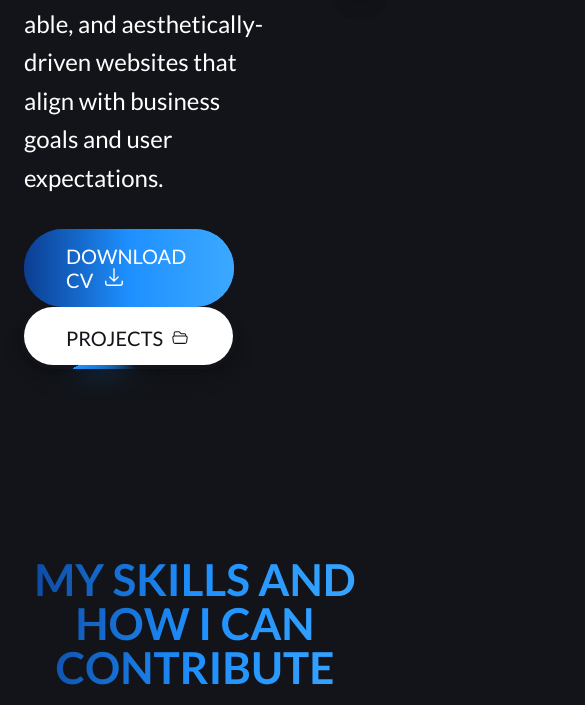
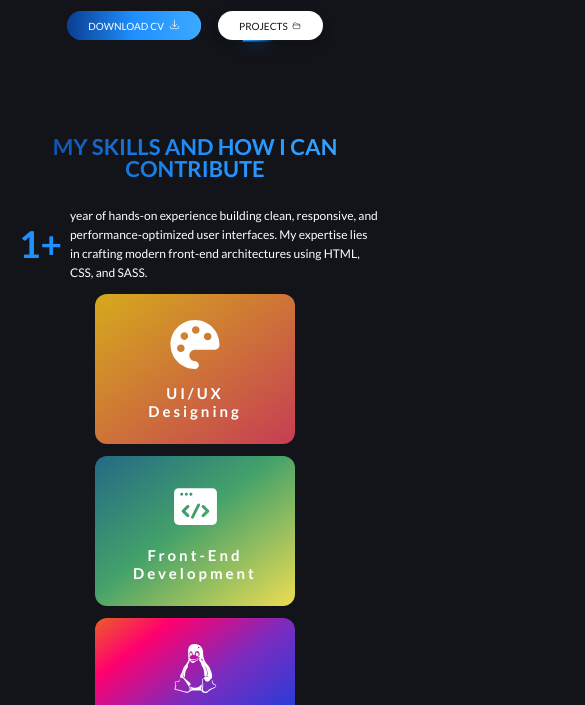
Before and after one commit to AmirAhmedShaaban/My-Portfolio, a website: page index.html in a window 390 px wide. Shown: the part 544-1249 px from the top of the page, 585 px wide, since content can reach past the window. Drawn offline with Linux system fonts and the light colour scheme.

Commit message:
First Responsive version

```diff
--- a/index.html
+++ b/index.html
@@ -174,8 +174,8 @@
               <svg
                 class="bulks__bulk__icon"
                 fill="#000000"
-                height="200px"
-                width="200px"
+                height=""
+                width=""
                 version="1.1"
                 id="Layer_1"
                 xmlns="http://www.w3.org/2000/svg"
@@ -294,8 +294,8 @@
               <svg
                 class="work__icon"
                 fill="#000000"
-                height="200px"
-                width="200px"
+                height=""
+                width=""
                 version="1.1"
                 id="Layer_1"
                 xmlns="http://www.w3.org/2000/svg"
@@ -1055,12 +1055,12 @@
           >
           <span class="popup__description__break">Description:</span> This is a
           purely experimental landing page inspired by the Egyptian sweets brand
-          "Balaban". It was built using HTML5, CSS3, and Sass, following the BEM
+          "Blaban". It was built using HTML5, CSS3, and Sass, following the BEM
           methodology and the 7-1 Sass architecture. The design carefully mimics
           the official Balaban color palette to demonstrate my front-end coding
           skills.
           <span class="popup__description__break">Disclaimer:</span> This
-          project is not affiliated with the Balaban company in any way. It is
+          project is not affiliated with the Blaban company in any way. It is
           for personal development and educational purposes only.
         </div>
       </div>
--- a/sass/abstracts/_mixins.scss
+++ b/sass/abstracts/_mixins.scss
@@ -2,8 +2,51 @@
   max-width: 150rem;
   margin: 0 auto;
   padding: 0 2.4rem;
+
+  @include respond(tap-port) {
+    max-width: 130rem;
+  }
 }
 
 @mixin section-padding {
   padding: 9.6rem 0 9.6rem 0;
 }
+
+//ORDER: Base + typography > general layout + grid > page layout > components
+
+@mixin respond($breakpoint) {
+  @if $breakpoint == big-desktop {
+    //2000px
+    @media (min-width: 125em) {
+      @content;
+    }
+  }
+
+  @if $breakpoint == mid-desktop {
+    //1600px
+    @media (max-width: 100em) {
+      @content;
+    }
+  }
+
+  @if $breakpoint == tab-land {
+    //1200px
+    @media (max-width: 75em) {
+      @content;
+    }
+  }
+
+  @if $breakpoint == tap-port {
+    //900px
+    @media (max-width: 56.25em) {
+      @content;
+    }
+  }
+
+  @if $breakpoint == phone {
+    //600px
+    @media (max-width: 37.5em) {
+      @content;
+    }
+  }
+}
--- a/sass/base/_base.scss
+++ b/sass/base/_base.scss
@@ -12,4 +12,16 @@ html {
   //This is useful for responsive design
   font-size: 62.5%;
   scroll-behavior: smooth;
+
+  @include respond(mid-desktop) {
+    font-size: 50%;
+  }
+
+  @include respond(tab-land) {
+    font-size: 37.5%;
+  }
+
+  @include respond(tap-port) {
+    font-size: 31.25%;
+  }
 }
--- a/sass/base/_typography.scss
+++ b/sass/base/_typography.scss
@@ -59,3 +59,11 @@ body {
     text-shadow: 0.5rem 1rem 2rem rgba(#000, 0.5);
   }
 }
+
+.hero__text {
+  @include respond(phone) {
+    max-width: 90rem;
+    margin: 0 auto;
+    text-align: center;
+  }
+}
--- a/sass/components/_bulks.scss
+++ b/sass/components/_bulks.scss
@@ -3,6 +3,11 @@
   gap: 2.4rem;
   justify-content: center;
   align-items: center;
+
+  @include respond(tap-port) {
+    flex-wrap: wrap;
+    max-width: 120rem;
+  }
 
   &__bulk {
     height: 30rem;
@@ -11,6 +16,9 @@
     padding: 2rem;
     transition: all 0.3s;
     text-align: center;
+
+    @include respond(tap-port) {
+    }
 
     &__text {
       font-size: 3rem;
--- a/sass/components/_connect.scss
+++ b/sass/components/_connect.scss
@@ -9,6 +9,10 @@
   border-radius: 12px;
   box-shadow: 0 0.2rem 1rem rgba(#000, 0.8);
 
+  @include respond(phone) {
+    height: 70rem;
+  }
+
   &__box--wrapper {
     position: relative;
     width: 60%;
@@ -18,6 +22,11 @@
     left: 50%;
     transform: translate(-50%, -50%);
     z-index: 1;
+
+    @include respond(phone) {
+      height: 60rem;
+      width: 75%;
+    }
 
     &__content {
       position: absolute;
--- a/sass/components/_form.scss
+++ b/sass/components/_form.scss
@@ -9,6 +9,9 @@
 
     &:not(:last-child) {
       margin-bottom: 2rem;
+    }
+    @include respond(phone) {
+      width: 30rem;
     }
   }
 
@@ -65,4 +68,8 @@
 .btn--submit {
   position: absolute;
   margin-left: 16.5rem;
+
+  @include respond(phone) {
+    margin-left: 7.5rem;
+  }
 }
--- a/sass/components/_hero-img.scss
+++ b/sass/components/_hero-img.scss
@@ -46,4 +46,10 @@
     vertical-align: middle;
     animation: animate__before 8s ease-in-out infinite;
   }
+
+  @include respond(phone) {
+    grid-row: 1;
+    max-width: 60rem;
+    margin: 0 auto;
+  }
 }
--- a/sass/components/_hover-cards.scss
+++ b/sass/components/_hover-cards.scss
@@ -3,6 +3,14 @@
     display: grid;
     grid-template-columns: repeat(3, 1fr);
     gap: 2.4rem;
+
+    @include respond(tap-port) {
+      grid-template-columns: repeat(2, 1fr);
+    }
+
+    @include respond(phone) {
+      grid-template-columns: repeat(1, 1fr);
+    }
 
     &__item {
       background-color: $background-color;
@@ -40,6 +48,10 @@
     font-size: 2.4rem;
     font-weight: 800;
     margin-bottom: 1.6rem;
+
+    @include respond(phone) {
+      text-align: center;
+    }
   }
 
   &__description {
--- a/sass/layout/_footer.scss
+++ b/sass/layout/_footer.scss
@@ -46,6 +46,22 @@
     grid-template-columns: repeat(4, 1fr);
     padding: 2.4rem;
     gap: 15rem;
+
+    @include respond(mid-desktop) {
+      gap: 12rem;
+    }
+
+    @include respond(tap-port) {
+      gap: 2rem;
+      justify-items: center;
+    }
+
+    @include respond(phone) {
+      grid-template-columns: repeat(2, 1fr);
+      justify-items: start;
+      column-gap: 3rem;
+      row-gap: 5rem;
+    }
   }
 
   &__anchor {
--- a/sass/pages/_home.scss
+++ b/sass/pages/_home.scss
@@ -10,6 +10,10 @@
     grid-template-columns: repeat(2, 1fr);
     align-items: center;
     gap: 8.6rem;
+
+    @include respond(phone) {
+      grid-template-columns: repeat(1, 1fr);
+    }
   }
 }
 
@@ -45,6 +49,14 @@
 .work {
   @include center-container;
   text-align: center;
+
+  @include respond(tap-port) {
+    max-width: 100rem;
+  }
+
+  @include respond(phone) {
+    max-width: 50rem;
+  }
 }
 
 .section-projects {
@@ -53,6 +65,10 @@
 
 .projects {
   @include center-container;
+
+  @include respond(tap-port) {
+    max-width: 95rem;
+  }
 }
 
 .projects-container {
@@ -61,6 +77,14 @@
   gap: 2.4rem;
   align-items: center;
   justify-items: center;
+
+  @include respond(tap-port) {
+    grid-template-columns: repeat(2, 1fr);
+  }
+
+  @include respond(phone) {
+    grid-template-columns: repeat(1, 1fr);
+  }
 }
 
 .projects-grid {
@@ -74,6 +98,10 @@
 
 .contact {
   @include center-container;
+
+  @include respond(phone) {
+    max-width: 85rem;
+  }
 }
 
 .footer {
@@ -81,6 +109,10 @@
   box-shadow: 0 0.2rem 1rem rgba(#000, 0.8);
   padding: 6.4rem;
 
+  @include respond(phone) {
+    padding: 2.4rem;
+  }
+
   &__content {
     @include center-container;
   }
```
Also changed, not shown: css/style.css, 1 other file.
